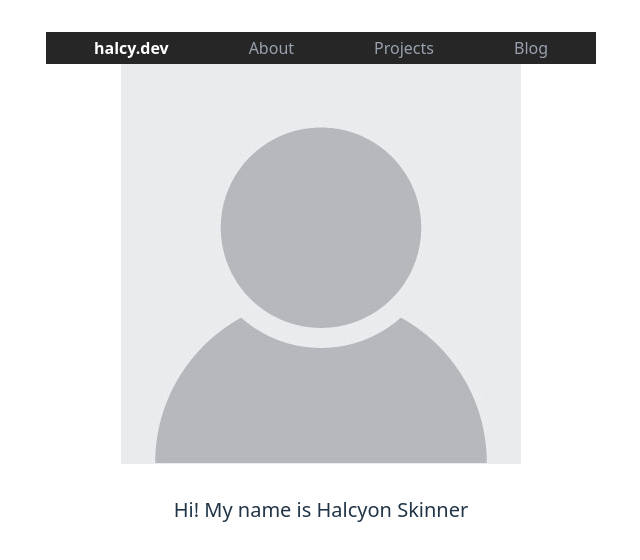
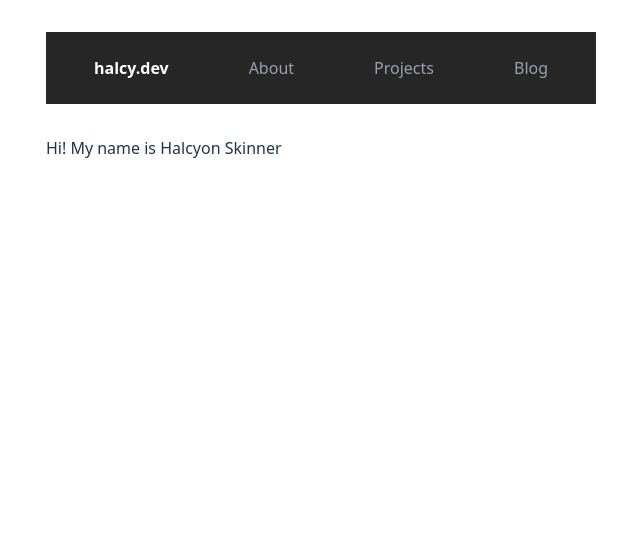
Before and after one commit to halcyski/personal-website, a React (Vite) app in the folder personal-website/: page / in a window 1280 px wide. Shown: the top 560 px of the page, without its empty margins (319-959 px from the left). Built offline with nearby package versions, Linux system fonts and the light colour scheme.

Commit message:
Fixed layout and animation issues

```diff
--- a/personal-website/src/components/Header.tsx
+++ b/personal-website/src/components/Header.tsx
@@ -8,14 +8,14 @@ const Header: React.FC = () => {
   const [isHovered, setIsHovered] = useState(false);
 
   return (
-    <header className="sticky top-5 w-full bg-[#262626] text-white px-6 py-0 flex justify-between items-left">
+    <header className="sticky top-0 w-full bg-[#262626] text-white px-6 py-5 flex justify-between items-left">
 
 
       <nav className="navbar flex space-x-8">
         <NavLink
           to = "/"
             className={({ isActive }) =>
-              isActive ? "text-base font-bold text-white px-6 py-1 transition transform duration-200 origin-center"
+              isActive ? "text-base font-bold text-white px-6 py-1 transition transform duration-200 origin-center justify-center"
                        : "text-base text-gray-400 px-6 py-1 hover:scale-115 transition transform duration-200 origin-center"
           }>
           halcy.dev
@@ -31,7 +31,7 @@ const Header: React.FC = () => {
         </NavLink>
 
         <NavLink
-          to = "/projcts"
+          to = "/projects"
             className={({ isActive }) =>
               isActive ? "text-base font-bold text-white px-6 py-1 transition transform duration-200 origin-center"
                         : "text-base text-gray-400 px-6 py-1 hover:scale-115 transition transform duration-200 origin-center"
--- a/personal-website/src/components/Layout.tsx
+++ b/personal-website/src/components/Layout.tsx
@@ -7,7 +7,6 @@ interface LayoutProps {
   // The children 'prop' represents an element that fits between another
   // element's opening and closing tags
 
-  // In this case the children are rendered btween header and footer
 
 const Layout: React.FC<LayoutProps> = ({ children }) => {
   return (
--- a/personal-website/src/pages/About.tsx
+++ /dev/null
@@ -1,4 +0,0 @@
-const About: React.FC = () => {
-    return()
-
-}
--- a/personal-website/src/pages/Home.tsx
+++ b/personal-website/src/pages/Home.tsx
@@ -3,9 +3,8 @@ import profilePicture from "../assets/temp_picture.jpg"
 
 const Home: React.FC = () => {
     return (
-      <div className="flex flex-col items-center">
-      <img src={profilePicture} alt="temp" />
-      <p className="text-xl mt-8 text-left">Hi! My name is Halcyon Skinner</p>
+      <div className="flex flex-col items-left">
+      <p className="text-base mt-8 text-left">Hi! My name is Halcyon Skinner</p>
     </div>
 );
 }
```
